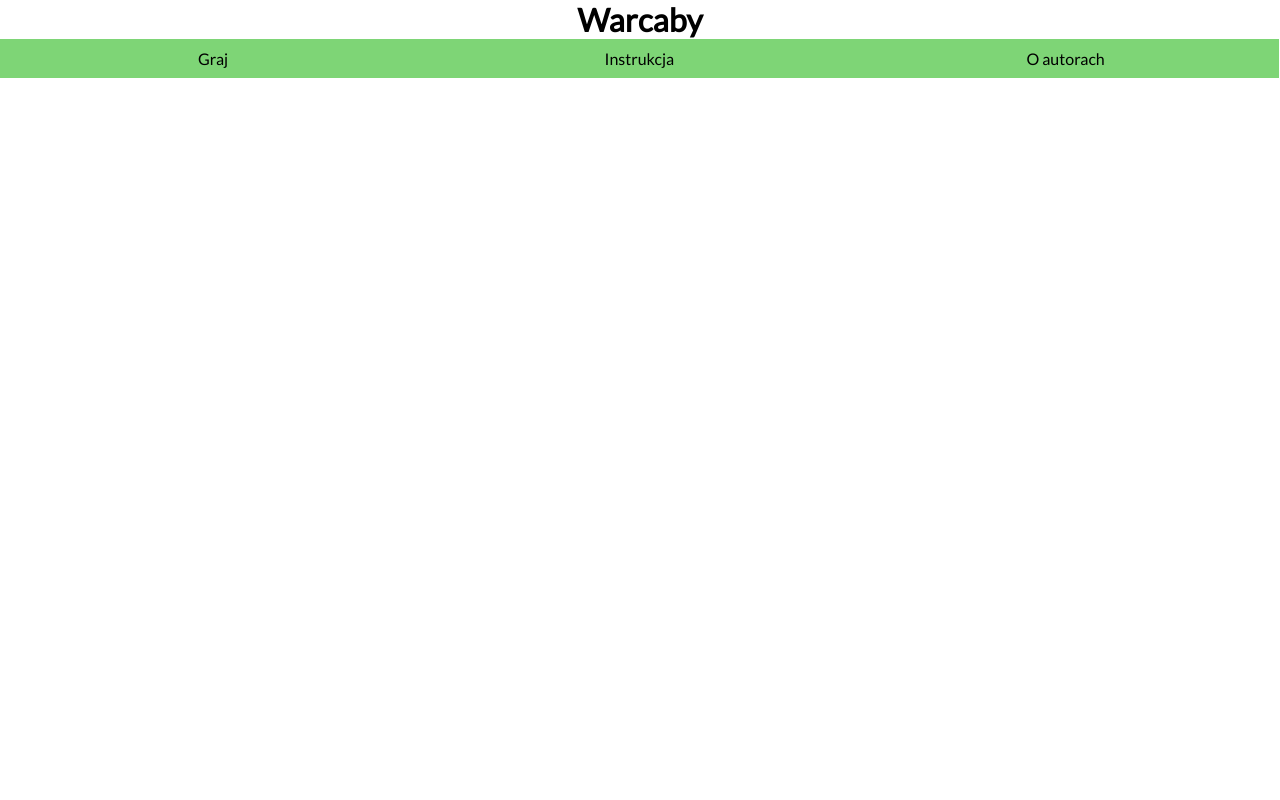
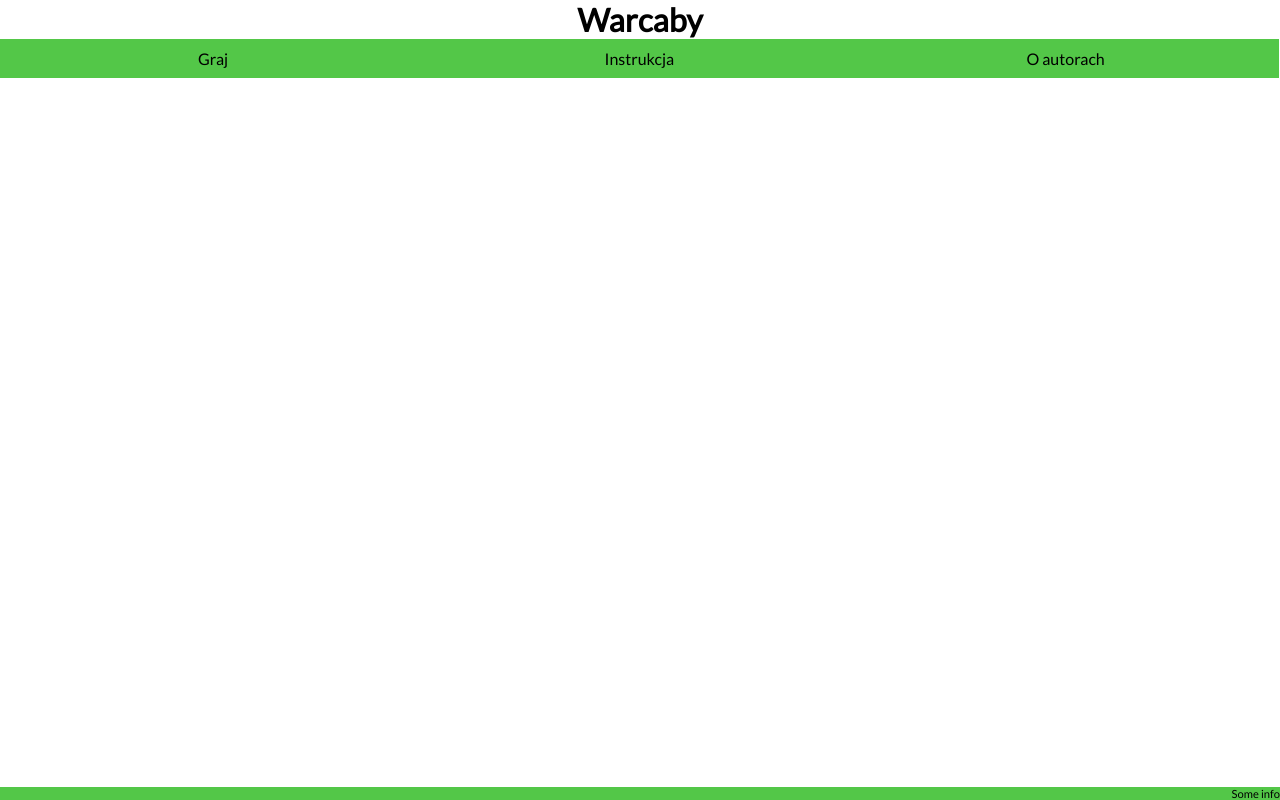
Before and after one commit to jdworzans/flask-game, a Flask app: page /about in a window 1280 px wide. Run offline with Flask 2, Linux system fonts and the light colour scheme.

Commit message:
added footer fixed at the bottom and style

```diff
--- a/static/style.css
+++ b/static/style.css
@@ -24,13 +24,27 @@ nav a {
     text-decoration: none;
     display: block;
     color: black;
-    background-color: rgba(83, 199, 72, 0.747);
+    background-color: rgba(83, 199, 72);
     padding: 10px 20px;
+}
+
+nav a:hover {
+    background-color: black;
+    color: white;
 }
 nav a:active {
     background-color: rgb(40, 139, 27);
 }
-nav a:hover {
-    background-color: black;
-    color: white;
+footer {
+    position: fixed;
+    bottom: 0;
+    text-align: right;
+    background-color: rgba(83, 199, 72);
+    width: 100%;
+    font-size: 0.7rem;
 }
+#instrukcja {
+    margin: 0 auto;
+    max-width: 40em;
+    hyphens: auto;
+}
--- a/templates/base.html
+++ b/templates/base.html
@@ -12,10 +12,17 @@
         </header>
         <nav>
             <ul>
-            <li><a href="#Home">Graj</a></li>
-            <li><a href="#Instrukcja">Instrukcja</a></li>
-            <li><a href="#About">O autorach</a></li>
+            <li><a href={{ url_for('play') }}>Graj</a></li>
+            <li><a href={{ url_for('help') }}>Instrukcja</a></li>
+            <li><a href={{ url_for('about') }}>O autorach</a></li>
             </ul>
         </nav>
+        <div id="content">
+                {% block content %}
+                {% endblock %}
+        </div>
+        <footer>
+            Some info
+        </footer>
     </body>
 </html>
```
